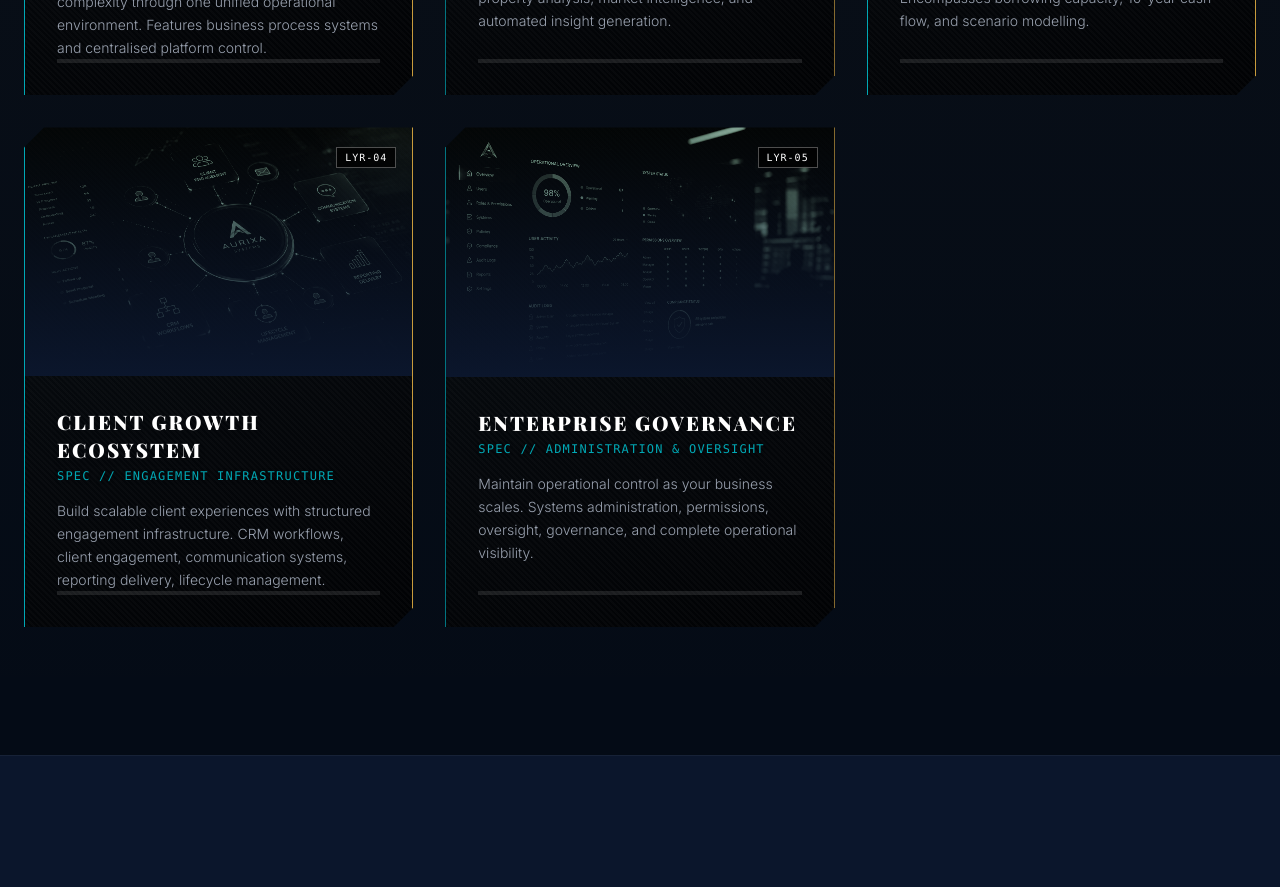
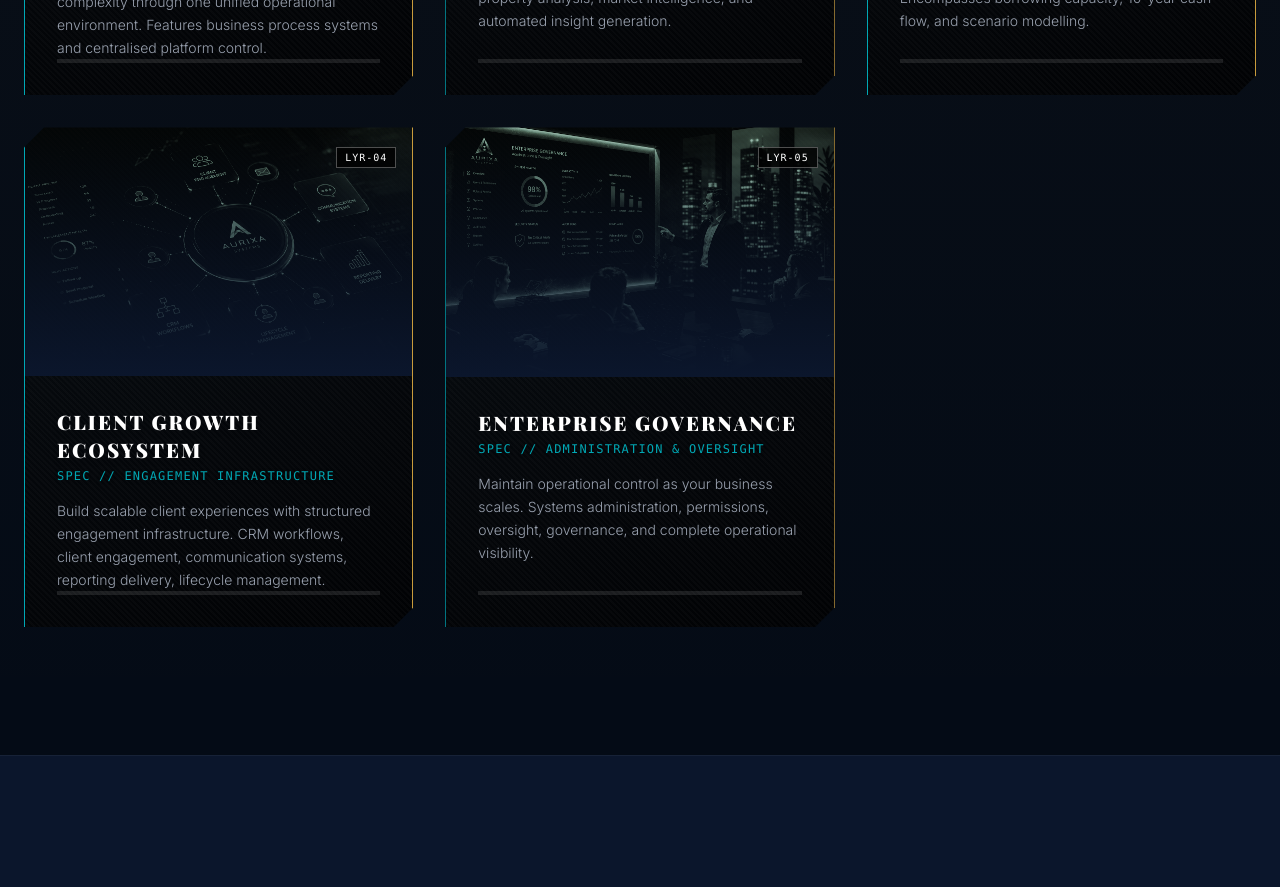
Before and after one commit to lavan96/aurixa-systems, a React (Vite) app: page / in a window 1280 px wide. Shown: the part 2060-2947 px from the top of the page. Built offline with nearby package versions, Linux system fonts and the light colour scheme; a web font is replaced by a local one.

Commit message:
Update Enterprise Governance image

```diff
--- a/src/pages/Home.tsx
+++ b/src/pages/Home.tsx
@@ -140,7 +140,7 @@ export default function Home() {
                 name: "Enterprise Governance",
                 spec: "Administration & Oversight",
                 desc: "Maintain operational control as your business scales. Systems administration, permissions, oversight, governance, and complete operational visibility.",
-                img: "/brand/ChatGPT%20Image%20Jun%205,%202026,%2008_04_59%20PM.png"
+                img: "/brand/ChatGPT%20Image%20Jun%205%2C%202026%2C%2009_23_40%20PM.png"
               }
             ].map((unit, i) => (
               <div key={i} className="armor-panel group flex flex-col h-[500px] overflow-hidden hover:lethal-glow transition-all duration-500">
```
